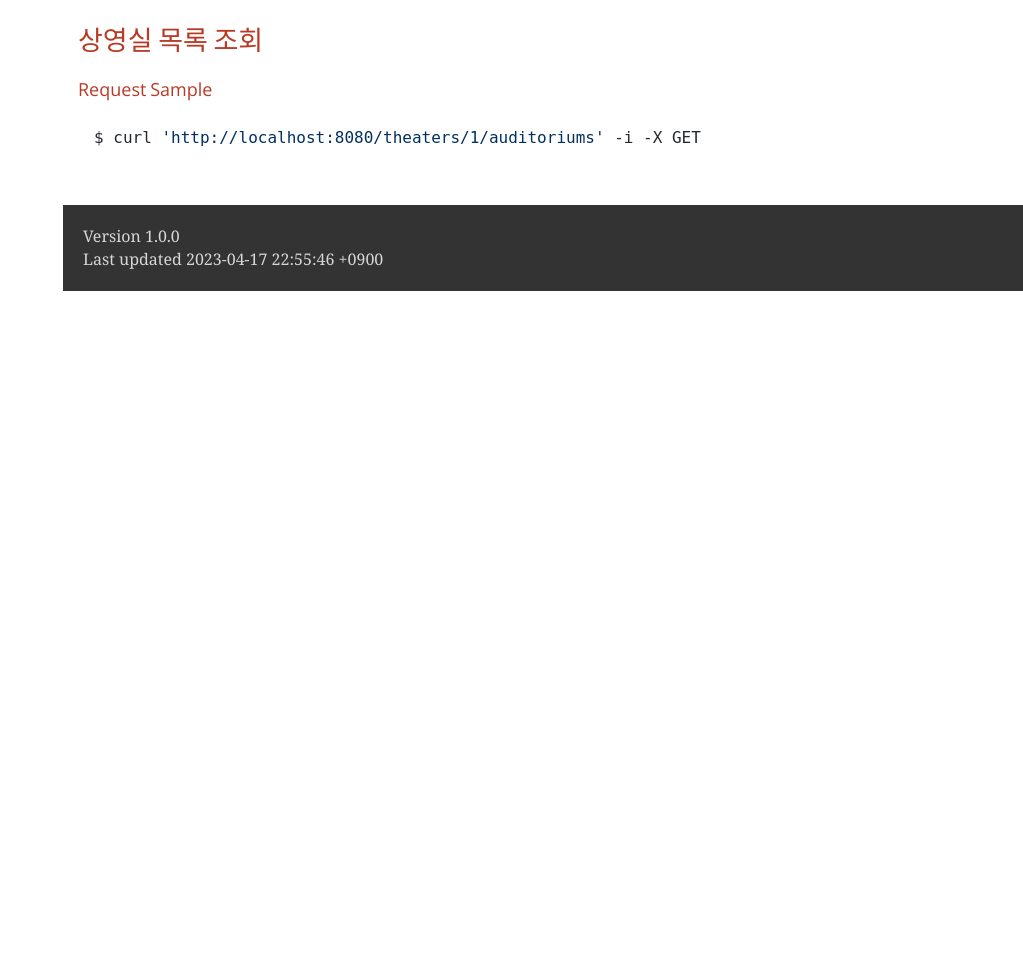
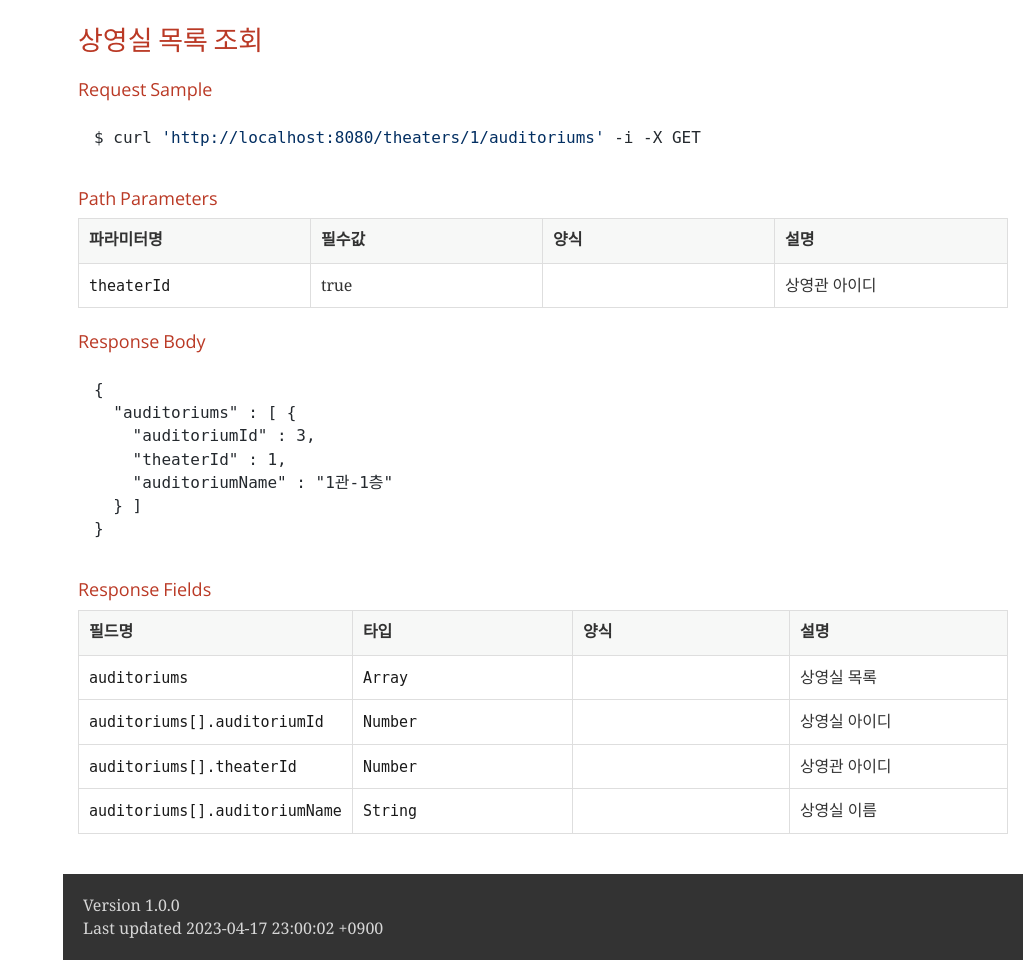
Before and after one commit to dev-graft-scenario/dg-cinema-scenario, a plain HTML site: page docs/index.html in a window 1280 px wide. Shown: the part 3712-4672 px from the top of the page, without its empty margins (257-1280 px from the left). Before the commit the page ends 4003 px from the top, so only its background shows below. Drawn offline with nearby package versions, Linux system fonts and the light colour scheme; a web font is replaced by a local one.

Commit message:
fix(index): 누락 내용 추가

```diff
--- a/docs/index.html
+++ b/docs/index.html
@@ -886,6 +886,101 @@ body.book #toc,body.book #preamble,body.book h1.sect0,body.book .sect1>h2{page-b
 </div>
 </div>
 </div>
+<div class="sect3">
+<h4 id="_상영실_목록_조회_path_parameters"><a class="link" href="#_상영실_목록_조회_path_parameters"><mark><mark></mark></mark></a></h4>
+<div class="sect4">
+<h5 id="_path_parameters"><a class="link" href="#_path_parameters">Path Parameters</a></h5>
+<table class="tableblock frame-all grid-all stretch">
+<colgroup>
+<col style="width: 25%;">
+<col style="width: 25%;">
+<col style="width: 25%;">
+<col style="width: 25%;">
+</colgroup>
+<thead>
+<tr>
+<th class="tableblock halign-left valign-top">파라미터명</th>
+<th class="tableblock halign-left valign-top">필수값</th>
+<th class="tableblock halign-left valign-top">양식</th>
+<th class="tableblock halign-left valign-top">설명</th>
+</tr>
+</thead>
+<tbody>
+<tr>
+<td class="tableblock halign-left valign-top"><p class="tableblock"><code>theaterId</code></p></td>
+<td class="tableblock halign-left valign-top"><p class="tableblock">true</p></td>
+<td class="tableblock halign-left valign-top"></td>
+<td class="tableblock halign-left valign-top"><p class="tableblock">상영관 아이디</p></td>
+</tr>
+</tbody>
+</table>
+</div>
+</div>
+<div class="sect3">
+<h4 id="_상영실_목록_조회_response_body"><a class="link" href="#_상영실_목록_조회_response_body"><mark><mark></mark></mark></a></h4>
+<div class="sect4">
+<h5 id="_response_body"><a class="link" href="#_response_body">Response Body</a></h5>
+<div class="listingblock">
+<div class="content">
+<pre class="highlightjs highlight nowrap"><code class="language-none hljs">{
+  "auditoriums" : [ {
+    "auditoriumId" : 3,
+    "theaterId" : 1,
+    "auditoriumName" : "1관-1층"
+  } ]
+}</code></pre>
+</div>
+</div>
+</div>
+</div>
+<div class="sect3">
+<h4 id="_상영실_목록_조회_response_fields"><a class="link" href="#_상영실_목록_조회_response_fields"><mark><mark></mark></mark></a></h4>
+<div class="sect4">
+<h5 id="_response_fields"><a class="link" href="#_response_fields">Response Fields</a></h5>
+<table class="tableblock frame-all grid-all stretch">
+<colgroup>
+<col style="width: 25%;">
+<col style="width: 25%;">
+<col style="width: 25%;">
+<col style="width: 25%;">
+</colgroup>
+<thead>
+<tr>
+<th class="tableblock halign-left valign-top">필드명</th>
+<th class="tableblock halign-left valign-top">타입</th>
+<th class="tableblock halign-left valign-top">양식</th>
+<th class="tableblock halign-left valign-top">설명</th>
+</tr>
+</thead>
+<tbody>
+<tr>
+<td class="tableblock halign-left valign-top"><p class="tableblock"><code>auditoriums</code></p></td>
+<td class="tableblock halign-left valign-top"><p class="tableblock"><code>Array</code></p></td>
+<td class="tableblock halign-left valign-top"></td>
+<td class="tableblock halign-left valign-top"><p class="tableblock">상영실 목록</p></td>
+</tr>
+<tr>
+<td class="tableblock halign-left valign-top"><p class="tableblock"><code>auditoriums[].auditoriumId</code></p></td>
+<td class="tableblock halign-left valign-top"><p class="tableblock"><code>Number</code></p></td>
+<td class="tableblock halign-left valign-top"></td>
+<td class="tableblock halign-left valign-top"><p class="tableblock">상영실 아이디</p></td>
+</tr>
+<tr>
+<td class="tableblock halign-left valign-top"><p class="tableblock"><code>auditoriums[].theaterId</code></p></td>
+<td class="tableblock halign-left valign-top"><p class="tableblock"><code>Number</code></p></td>
+<td class="tableblock halign-left valign-top"></td>
+<td class="tableblock halign-left valign-top"><p class="tableblock">상영관 아이디</p></td>
+</tr>
+<tr>
+<td class="tableblock halign-left valign-top"><p class="tableblock"><code>auditoriums[].auditoriumName</code></p></td>
+<td class="tableblock halign-left valign-top"><p class="tableblock"><code>String</code></p></td>
+<td class="tableblock halign-left valign-top"></td>
+<td class="tableblock halign-left valign-top"><p class="tableblock">상영실 이름</p></td>
+</tr>
+</tbody>
+</table>
+</div>
+</div>
 </div>
 </div>
 </div>
@@ -893,7 +988,7 @@ body.book #toc,body.book #preamble,body.book h1.sect0,body.book .sect1>h2{page-b
 <div id="footer">
 <div id="footer-text">
 Version 1.0.0<br>
-Last updated 2023-04-17 22:55:46 +0900
+Last updated 2023-04-17 23:00:02 +0900
 </div>
 </div>
 <link rel="stylesheet" href="https://cdnjs.cloudflare.com/ajax/libs/highlight.js/9.15.6/styles/github.min.css">
```
Also changed, not shown: 1 other file.
